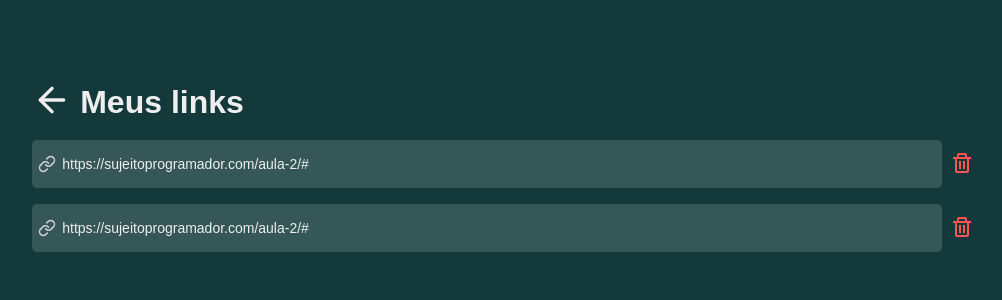
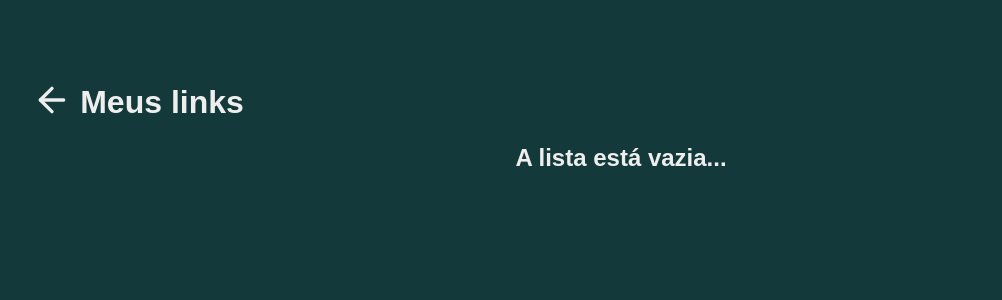
Before and after one commit to eugenio-cyber/reactjs-encurtador-links, a React (Create React App) app: page /links in a window 1280 px wide. Shown: the top 300 px of the page, without its empty margins (19-1021 px from the left). Built offline with nearby package versions, Linux system fonts and the light colour scheme.

Commit message:
Finalizacao da pagina de links

```diff
--- a/src/components/Modal/modal.css
+++ b/src/components/Modal/modal.css
@@ -7,6 +7,12 @@
   gap: 8px;
   border-radius: 5px;
   animation: upArea 1.2s;
+}
+
+.modal-container span {
+  white-space: nowrap;
+  overflow: hidden;
+  text-overflow: ellipsis;
 }
 
 @keyframes upArea {
--- a/src/pages/home/index.js
+++ b/src/pages/home/index.js
@@ -1,12 +1,15 @@
+// bibliotecas
 import React, { useState } from "react";
 import { FiLink } from "react-icons/fi";
 
+// servicos
+import Api from "../../services/api";
+import { putLink } from "../../services/storage";
+
+// componentes e estilo
 import Menu from "../../components/Menu";
 import Modal from "../../components/Modal";
-
 import "./home.css";
-
-import Api from "../../services/api";
 
 export default function Home() {
   const [link, setLink] = useState();
@@ -21,6 +24,7 @@ export default function Home() {
 
       setData(responsive.data);
       setModal(true);
+      putLink("encurtaLink", responsive.data);
       setLink("");
     } catch {
       alert("Algo deu errado");
--- a/src/pages/links/index.js
+++ b/src/pages/links/index.js
@@ -1,9 +1,51 @@
+// bibliotecas
 import { FiArrowLeft, FiLink } from "react-icons/fi";
+import { useState, useEffect } from "react";
 import { BiTrash } from "react-icons/bi";
 import { Link } from "react-router-dom";
+
+// servicos
+import { getLinks, deleteLinks } from "../../services/storage";
+
+// componentes e estilo
+import Modal from "../../components/Modal";
 import "./links.css";
 
 export default function Links() {
+  const [links, setLinks] = useState([]);
+  const [data, setData] = useState({});
+  const [modal, setModal] = useState(false);
+  const [emptyList, setEmptyList] = useState(false);
+
+  useEffect(() => {
+    async function getLink() {
+      const result = await getLinks("encurtaLink");
+
+      if (result.length === 0) {
+        setEmptyList(true);
+      }
+
+      setLinks(result);
+    }
+
+    getLink();
+  }, []);
+
+  function clickLink(link) {
+    setData(link);
+    setModal(true);
+  }
+
+  async function handleDelete(id) {
+    const result = await deleteLinks(links, id);
+
+    if (result.length === 0) {
+      setEmptyList(true);
+    }
+
+    setLinks(result);
+  }
+
   return (
     <div id="container-links">
       <div className="header-links">
@@ -13,24 +55,38 @@ export default function Links() {
         <h1>Meus links</h1>
       </div>
 
-      <div className="item-links">
-        <button className="link">
-          <FiLink size={18} color="#d0d0d0" />
-          https://sujeitoprogramador.com/aula-2/#
-        </button>
-        <button className="link-delete">
-          <BiTrash size={24} color="#ff5454" />
-        </button>
-      </div>
+      {emptyList && (
+        <div className="empty-list">
+          <h2> A lista está vazia... </h2>
+        </div>
+      )}
 
-      <div className="item-links">
-        <button className="link">
-          <FiLink size={18} color="#d0d0d0" />
-          https://sujeitoprogramador.com/aula-2/#
-        </button>
-        <button className="link-delete">
-          <BiTrash size={24} color="#ff5454" />
-        </button>
+      {links.map((link) => (
+        <div key={link.id} className="item-links">
+          <button
+            className="link"
+            onClick={() => {
+              clickLink(link);
+            }}
+          >
+            <FiLink size={18} color="#d0d0d0" />
+            {link.long_url}
+          </button>
+          <button className="link-delete" onClick={() => handleDelete(link.id)}>
+            <BiTrash size={24} color="#ff5454" />
+          </button>
+        </div>
+      ))}
+
+      <div id="modal">
+        {modal && (
+          <Modal
+            close={() => {
+              setModal(false);
+            }}
+            content={data}
+          />
+        )}
       </div>
     </div>
   );
--- a/src/pages/links/links.css
+++ b/src/pages/links/links.css
@@ -55,6 +55,20 @@
   background: transparent;
 }
 
+#modal {
+  display: flex;
+  justify-content: center;
+  width: 100%;
+  margin-top: 100px;
+}
+
+.empty-list h2 {
+  margin-top: 20px;
+  width: 100%;
+  color: #eeeeee;
+  text-align: center;
+}
+
 @media (max-width: 767px) {
   .item-links {
     width: 94vw;
--- /dev/null
+++ b/src/services/storage.js
@@ -0,0 +1,34 @@
+// funcao para buscar os links
+export async function getLinks(key) {
+  const myLinks = await localStorage.getItem(key);
+
+  let saveLinks = JSON.parse(myLinks) || [];
+
+  return saveLinks;
+}
+
+// funcao que adiiona um link
+export async function putLink(key, newLink) {
+  let linksSave = await getLinks(key);
+
+  const hasLink = linksSave.some((link) => link.id === newLink.id);
+
+  if (hasLink) {
+    alert("O link já estava salvo");
+    return;
+  }
+
+  linksSave.push(newLink);
+  await localStorage.setItem(key, JSON.stringify(linksSave));
+}
+
+// funcao para deletar um link
+export function deleteLinks(links, id) {
+  let myLinks = links.filter((item) => {
+    return item.id !== id;
+  });
+
+  localStorage.setItem("encurtaLink", JSON.stringify(myLinks));
+
+  return myLinks;
+}
```
